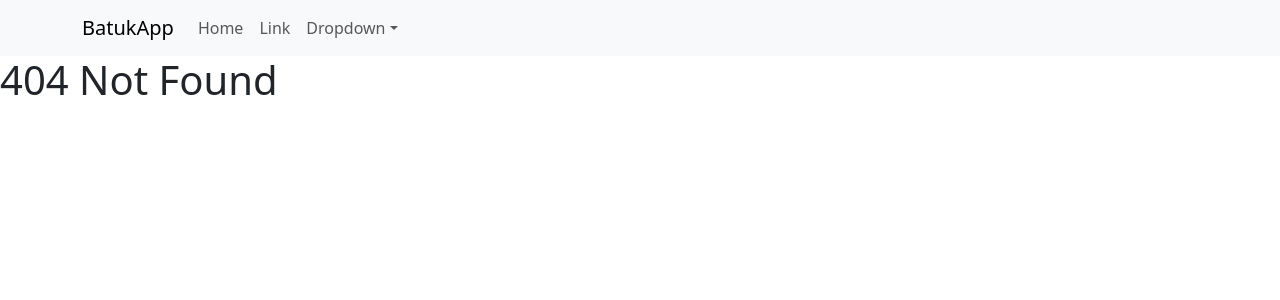
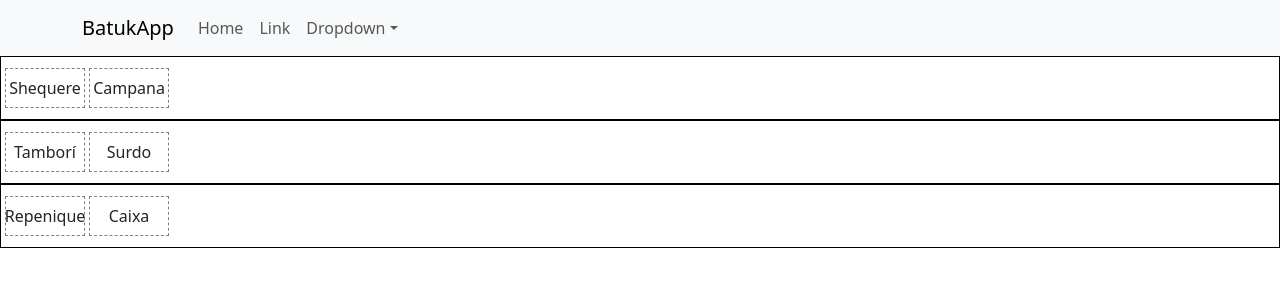
Before and after one commit to llucoliveras/Batukapp-Frontend, a React (Create React App) app: page /test in a window 1280 px wide. Before the commit this address had no page. Shown: the top 300 px of the page. Built offline with nearby package versions, Linux system fonts and the light colour scheme.

Commit message:
Added Page for Testing

```diff
--- a/src/App.js
+++ b/src/App.js
@@ -14,6 +14,7 @@ const App = () => {
 				<Route path="/contact" element={<h1>Contact Page</h1>} />
 				<Route path="/settings" element={<h1>Settings Page</h1>} />
 				<Route path="/profile" element={<Profile />} />
+				<Route path="/test" element={<Test />} />
 				<Route path="*" element={<h1>404 Not Found</h1>} />
 			</Routes>
 		</Router>
--- /dev/null
+++ b/src/pages/Test.js
@@ -0,0 +1,62 @@
+import { useState } from "react";
+import { DragProvider } from "../components/DragContext";
+import DragNDropList from "../components/DragNDropList";
+
+
+
+const Test = () => {
+    const instruments = [
+        {id: "1", name: "Caixa"},
+        {id: "2", name: "Tamborí"},
+        {id: "3", name: "Surdo"},
+        {id: "4", name: "Campana"},
+        {id: "5", name: "Repenique"},
+        {id: "6", name: "Shequere"}
+    ];
+    const [editableUsers, setEditableUsers] = useState([
+        {iduser: 1, name: "Lluc", instruments: [instruments[5], instruments[3]]},
+        {iduser: 2, name: "Isaac", instruments: [instruments[1], instruments[2]]},
+        {iduser: 3, name: "Marina", instruments: [instruments[4], instruments[0]]}
+    ]);
+
+    const updateUserInstruments = (index, newInstruments) => {
+        setEditableUsers(prev => {
+            const newUsers = [...prev];
+            newUsers[index] = {
+                ...newUsers[index],
+                instruments: newInstruments,
+            };
+            return newUsers;
+        });
+    };
+
+    return (
+        <DragProvider>
+            <div>
+                {/* <div>
+                    {instruments.map((inst) => (
+                        <div
+                            key={inst.id}
+                            draggable
+                            onDragStart={() => handleOnDrag(inst)}
+                            style={{ padding: "4px", border: "1px solid gray", margin: "2px", cursor: "grab" }}
+                        >
+                            {inst.name}
+                        </div>
+                    ))}
+                </div> */}
+
+                {editableUsers.map((user, index) =>
+                    <DragNDropList
+                        key={user.iduser}
+                        listId={`user-${user.iduser}`}
+                        listItems={user.instruments}
+                        onChange={(newInstruments) => updateUserInstruments(index, newInstruments)}
+                    />
+                )}
+            </div>
+        </DragProvider>
+    );
+};
+
+export default Test;
```
